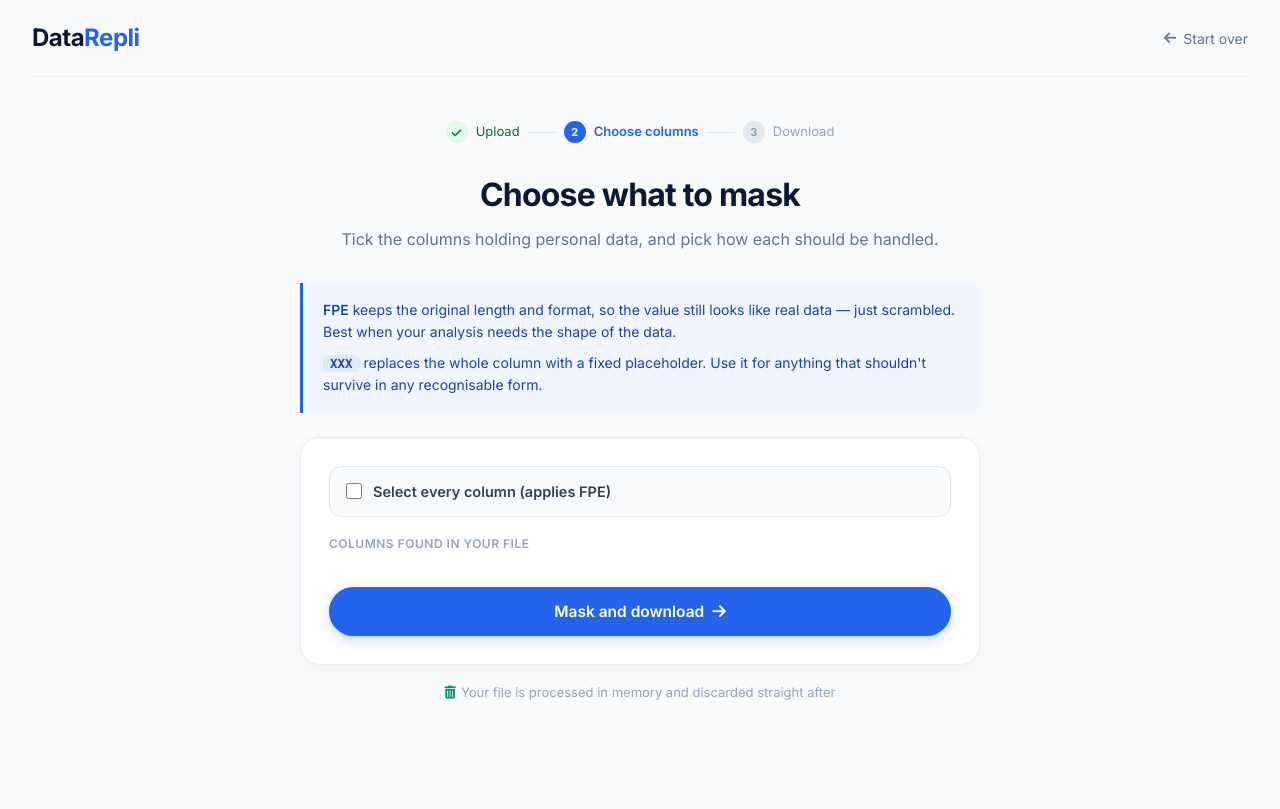
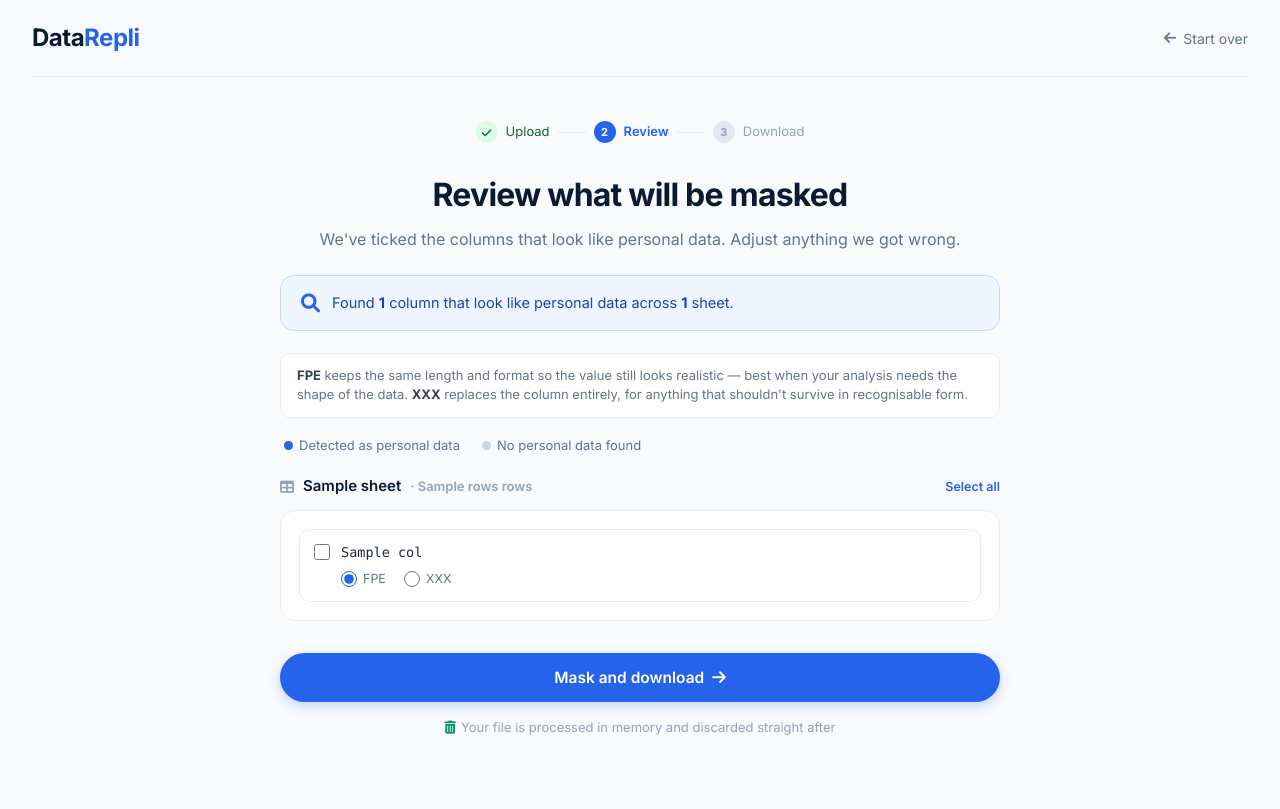
Before and after one commit to Whythigh/DataMasking, a Django app: template masking_site/mask_app/templates/mask_app/select_columns.html in a window 1280 px wide. Before the commit the page ends 700 px from the top, so only its background shows below. Run offline with Django 5.2, Linux system fonts and the light colour scheme; tables that the repository leaves empty hold one stand-in row (values such as "Sample post"); the template is opened without the code that fills it: values that come from a table or form of the project are taken from there, most other values are stand-ins (such as "Sample title", 1, 10 or a date in 2020).

Commit message:
mask all sheets2

```diff
--- a/masking_site/mask_app/templates/mask_app/select_columns.html
+++ b/masking_site/mask_app/templates/mask_app/select_columns.html
@@ -3,15 +3,12 @@
 <head>
 <meta charset="UTF-8" />
 <meta name="viewport" content="width=device-width, initial-scale=1.0" />
-<title>Choose what to mask · DataRepli</title>
+<title>Review what will be masked · DataRepli</title>
 <link href="https://fonts.googleapis.com/css2?family=Inter:opsz,wght@14..32,400;14..32,500;14..32,600;14..32,700&display=swap" rel="stylesheet" />
 <link rel="stylesheet" href="https://cdnjs.cloudflare.com/ajax/libs/font-awesome/6.0.0-beta3/css/all.min.css" />
 <style>
 * { margin:0; padding:0; box-sizing:border-box; }
-body {
-  font-family:'Inter',sans-serif; background:#f8fafc; color:#0b1a33;
-  line-height:1.5; min-height:100vh;
-}
+body { font-family:'Inter',sans-serif; background:#f8fafc; color:#0b1a33; line-height:1.5; }
 .container { max-width:1280px; margin:0 auto; padding:0 32px; }
 
 nav { display:flex; justify-content:space-between; align-items:center; padding:20px 0; border-bottom:1px solid rgba(0,0,0,.04); }
@@ -20,14 +17,11 @@
 .nav-back { font-size:14px; color:#64748b; text-decoration:none; display:flex; align-items:center; gap:7px; }
 .nav-back:hover { color:#2563eb; }
 
-.page-wrap { max-width:680px; margin:0 auto; padding:44px 0 72px; }
+.page-wrap { max-width:720px; margin:0 auto; padding:44px 0 72px; }
 
 .progress { display:flex; align-items:center; gap:8px; margin-bottom:28px; justify-content:center; }
 .pstep { display:flex; align-items:center; gap:8px; font-size:13px; color:#94a3b8; }
-.pdot {
-  width:22px; height:22px; border-radius:50%; background:#e2e8f0; color:#94a3b8;
-  display:flex; align-items:center; justify-content:center; font-size:11px; font-weight:700;
-}
+.pdot { width:22px; height:22px; border-radius:50%; background:#e2e8f0; color:#94a3b8; display:flex; align-items:center; justify-content:center; font-size:11px; font-weight:700; }
 .pstep.done .pdot { background:#dcfce7; color:#166534; }
 .pstep.done { color:#166534; }
 .pstep.active .pdot { background:#2563eb; color:#fff; }
@@ -35,82 +29,72 @@
 .pline { width:28px; height:1px; background:#e2e8f0; }
 
 h1 { font-size:32px; font-weight:700; letter-spacing:-.8px; text-align:center; margin-bottom:8px; }
-.subtitle { text-align:center; color:#64748b; font-size:16px; margin-bottom:32px; }
+.subtitle { text-align:center; color:#64748b; font-size:16px; margin-bottom:24px; }
 
-.info-card {
-  background:#eff6ff; border-left:3px solid #2563eb;
-  border-radius:0 12px 12px 0; padding:16px 20px; margin-bottom:24px;
+.found-banner {
+  display:flex; align-items:center; gap:12px;
+  background:#eff6ff; border:1px solid #bfdbfe; border-radius:14px;
+  padding:16px 20px; margin-bottom:22px;
 }
-.info-card p { font-size:14px; color:#1e40af; line-height:1.6; margin:0; }
-.info-card p + p { margin-top:8px; }
-.info-card strong { font-weight:600; }
-.tag-xxx {
-  background:#dbeafe; padding:1px 7px; border-radius:5px;
-  font-family:ui-monospace,Menlo,monospace; font-size:12.5px; font-weight:600;
+.found-banner i { color:#2563eb; font-size:19px; }
+.found-banner p { font-size:14.5px; color:#1e40af; margin:0; }
+.found-banner strong { font-weight:700; }
+
+.legend { display:flex; gap:22px; flex-wrap:wrap; font-size:13px; color:#64748b; margin-bottom:20px; padding:0 4px; }
+.legend span { display:flex; align-items:center; gap:6px; }
+.dot-detected { width:9px; height:9px; border-radius:50%; background:#2563eb; }
+.dot-clear { width:9px; height:9px; border-radius:50%; background:#cbd5e1; }
+
+.sheet-block { margin-bottom:24px; }
+.sheet-head {
+  display:flex; align-items:center; justify-content:space-between;
+  gap:12px; margin-bottom:12px; flex-wrap:wrap;
 }
+.sheet-title { display:flex; align-items:center; gap:9px; font-size:15px; font-weight:600; }
+.sheet-title i { color:#94a3b8; font-size:14px; }
+.sheet-meta { font-size:13px; color:#94a3b8; }
+.sheet-toggle {
+  font-size:12.5px; color:#2563eb; background:none; border:none;
+  cursor:pointer; font-family:'Inter',sans-serif; font-weight:600;
+}
+.sheet-toggle:hover { text-decoration:underline; }
 
-.card {
-  background:#fff; border:1px solid #e9edf2; border-radius:20px;
-  padding:28px; box-shadow:0 4px 16px rgba(0,0,0,.03);
+.card { background:#fff; border:1px solid #e9edf2; border-radius:16px; padding:18px; }
+
+.col-item { border:1px solid #e9edf2; border-radius:11px; padding:12px 14px; margin-bottom:8px; transition:all .15s; }
+.col-item:last-child { margin-bottom:0; }
+.col-item.checked { border-color:#bfdbfe; background:#f8fcff; }
+.col-head { display:flex; align-items:center; gap:11px; flex-wrap:wrap; }
+.col-name { font-family:ui-monospace,'SF Mono',Menlo,monospace; font-size:13.5px; font-weight:500; color:#1e293b; word-break:break-all; }
+.detected-tag {
+  font-size:10.5px; font-weight:700; letter-spacing:.3px; text-transform:uppercase;
+  background:#dbeafe; color:#1e40af; padding:2px 8px; border-radius:20px;
 }
-
-.select-all {
-  display:flex; align-items:center; gap:11px;
-  background:#f8fafc; border:1px solid #e2e8f0; border-radius:12px;
-  padding:14px 16px; margin-bottom:18px; cursor:pointer;
-  font-size:14.5px; font-weight:600; color:#334155; transition:all .15s;
-}
-.select-all:hover { border-color:#cbd5e1; background:#f1f5f9; }
-
-.col-count {
-  font-size:12px; font-weight:600; text-transform:uppercase; letter-spacing:.5px;
-  color:#94a3b8; margin-bottom:12px;
-}
-
-.col-item {
-  border:1px solid #e9edf2; border-radius:12px;
-  padding:14px 16px; margin-bottom:10px; transition:all .15s; background:#fff;
-}
-.col-item:hover { border-color:#cbd5e1; }
-.col-item.checked { border-color:#bfdbfe; background:#f8fcff; }
-.col-head { display:flex; align-items:center; gap:11px; }
-.col-name {
-  font-family:ui-monospace,'SF Mono',Menlo,monospace;
-  font-size:14px; font-weight:500; color:#1e293b; word-break:break-all;
-}
-.approach {
-  display:flex; gap:18px; padding-left:27px; margin-top:9px;
-}
-.approach label {
-  display:flex; align-items:center; gap:6px;
-  font-size:13px; color:#64748b; cursor:pointer;
-}
+.approach { display:flex; gap:18px; padding-left:27px; margin-top:8px; }
+.approach label { display:flex; align-items:center; gap:6px; font-size:12.5px; color:#64748b; cursor:pointer; }
 .approach label:hover { color:#334155; }
 
-input[type=checkbox], input[type=radio] {
-  accent-color:#2563eb; width:16px; height:16px; cursor:pointer; flex-shrink:0;
-}
+input[type=checkbox], input[type=radio] { accent-color:#2563eb; width:16px; height:16px; cursor:pointer; flex-shrink:0; }
 
 .btn-submit {
-  width:100%; margin-top:22px; padding:15px;
+  width:100%; margin-top:8px; padding:15px;
   border-radius:40px; border:none; background:#2563eb; color:#fff;
   font-weight:600; font-size:15.5px; cursor:pointer;
   font-family:'Inter',sans-serif; transition:all .2s;
   box-shadow:0 4px 12px rgba(37,99,235,.25);
 }
-.btn-submit:hover { background:#1d4ed8; transform:translateY(-1px); box-shadow:0 8px 20px rgba(37,99,235,.3); }
+.btn-submit:hover { background:#1d4ed8; transform:translateY(-1px); }
 
-.footnote {
-  text-align:center; font-size:13px; color:#94a3b8; margin-top:18px;
-}
+.footnote { text-align:center; font-size:13px; color:#94a3b8; margin-top:16px; }
 .footnote i { color:#059669; margin-right:5px; }
+
+.help-text { font-size:13px; color:#64748b; margin-bottom:18px; padding:12px 16px; background:#fff; border:1px solid #e9edf2; border-radius:11px; }
+.help-text strong { color:#334155; }
 
 @media (max-width:700px){
   .container { padding:0 20px; }
   .page-wrap { padding:28px 0 48px; }
   h1 { font-size:26px; }
-  .card { padding:20px; }
-  .progress { gap:5px; }
   .pstep span.lbl { display:none; }
 }
 @media (prefers-reduced-motion:reduce){ *{transition:none!important} }
@@ -131,46 +115,63 @@
     <div class="progress">
       <div class="pstep done"><span class="pdot"><i class="fas fa-check"></i></span><span class="lbl">Upload</span></div>
       <div class="pline"></div>
-      <div class="pstep active"><span class="pdot">2</span><span class="lbl">Choose columns</span></div>
+      <div class="pstep active"><span class="pdot">2</span><span class="lbl">Review</span></div>
       <div class="pline"></div>
       <div class="pstep"><span class="pdot">3</span><span class="lbl">Download</span></div>
     </div>
 
-    <h1>Choose what to mask</h1>
-    <p class="subtitle">Tick the columns holding personal data, and pick how each should be handled.</p>
+    <h1>Review what will be masked</h1>
+    <p class="subtitle">We've ticked the columns that look like personal data. Adjust anything we got wrong.</p>
 
-    <div class="info-card">
-      <p><strong>FPE</strong> keeps the original length and format, so the value still looks like real data — just scrambled. Best when your analysis needs the shape of the data.</p>
-      <p><span class="tag-xxx">XXX</span> replaces the whole column with a fixed placeholder. Use it for anything that shouldn't survive in any recognisable form.</p>
+    <div class="found-banner">
+      <i class="fas fa-magnifying-glass"></i>
+      <p>Found <strong>{{ total_detected }}</strong> column{{ total_detected|pluralize }} that look like personal data across <strong>{{ sheet_count }}</strong> sheet{{ sheet_count|pluralize }}.</p>
     </div>
 
-    <div class="card">
-      <form method="post" action="{% url 'mask_columns' %}">
-        {% csrf_token %}
+    <div class="help-text">
+      <strong>FPE</strong> keeps the same length and format so the value still looks realistic — best when your analysis needs the shape of the data.
+      <strong>XXX</strong> replaces the column entirely, for anything that shouldn't survive in recognisable form.
+    </div>
 
-        <label class="select-all">
-          <input type="checkbox" id="selectAll" onclick="toggleAllColumns(this)">
-          Select every column (applies FPE)
-        </label>
+    <div class="legend">
+      <span><span class="dot-detected"></span> Detected as personal data</span>
+      <span><span class="dot-clear"></span> No personal data found</span>
+    </div>
 
-        <div class="col-count">Columns found in your file</div>
+    <form method="post" action="{% url 'mask_columns' %}">
+      {% csrf_token %}
 
-        {% for value, label in form.fields.columns.choices %}
-        <div class="col-item">
-          <div class="col-head">
-            <input type="checkbox" name="columns" value="{{ value }}" onchange="markRow(this)">
-            <span class="col-name">{{ label }}</span>
+      {% for sheet in sheet_data %}
+      <div class="sheet-block">
+        <div class="sheet-head">
+          <div class="sheet-title">
+            <i class="fas fa-table"></i> {{ sheet.name }}
+            <span class="sheet-meta">· {{ sheet.rows }} row{{ sheet.rows|pluralize }}</span>
           </div>
-          <div class="approach">
-            <label><input type="radio" name="approach_{{ value }}" value="fpe" checked> FPE</label>
-            <label><input type="radio" name="approach_{{ value }}" value="xxx"> XXX</label>
+          <button type="button" class="sheet-toggle" onclick="toggleSheet(this)">Select all</button>
+        </div>
+
+        <div class="card">
+          {% for col in sheet.columns %}
+          <div class="col-item {% if col.detected %}checked{% endif %}">
+            <div class="col-head">
+              <input type="checkbox" name="columns" value="{{ col.key }}"
+                     {% if col.detected %}checked{% endif %} onchange="markRow(this)">
+              <span class="col-name">{{ col.label }}</span>
+              {% if col.detected %}<span class="detected-tag">detected</span>{% endif %}
+            </div>
+            <div class="approach">
+              <label><input type="radio" name="approach_{{ col.key }}" value="fpe" checked> FPE</label>
+              <label><input type="radio" name="approach_{{ col.key }}" value="xxx"> XXX</label>
+            </div>
           </div>
+          {% endfor %}
         </div>
-        {% endfor %}
+      </div>
+      {% endfor %}
 
-        <button type="submit" class="btn-submit">Mask and download <i class="fas fa-arrow-right" style="margin-left:4px"></i></button>
-      </form>
-    </div>
+      <button type="submit" class="btn-submit">Mask and download <i class="fas fa-arrow-right" style="margin-left:4px"></i></button>
+    </form>
 
     <p class="footnote">
       <i class="fas fa-trash-alt"></i>Your file is processed in memory and discarded straight after
@@ -183,15 +184,12 @@
 function markRow(cb){
   cb.closest('.col-item').classList.toggle('checked', cb.checked);
 }
-function toggleAllColumns(source){
-  document.querySelectorAll('input[name="columns"]').forEach(function(cb){
-    cb.checked = source.checked;
-    markRow(cb);
-    var fpe = document.querySelector('input[name="approach_'+cb.value+'"][value="fpe"]');
-    var xxx = document.querySelector('input[name="approach_'+cb.value+'"][value="xxx"]');
-    if (source.checked){ if(fpe) fpe.checked = true; }
-    else { if(fpe) fpe.checked = false; if(xxx) xxx.checked = false; }
-  });
+function toggleSheet(btn){
+  var card = btn.closest('.sheet-block').querySelector('.card');
+  var boxes = card.querySelectorAll('input[type=checkbox]');
+  var allOn = Array.prototype.every.call(boxes, function(b){ return b.checked; });
+  boxes.forEach(function(b){ b.checked = !allOn; markRow(b); });
+  btn.textContent = allOn ? 'Select all' : 'Clear all';
 }
 </script>
 
```
